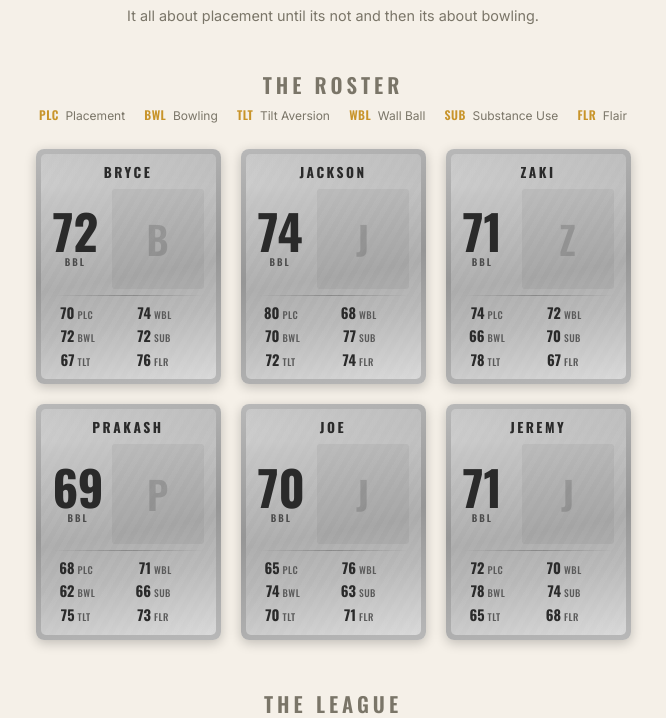
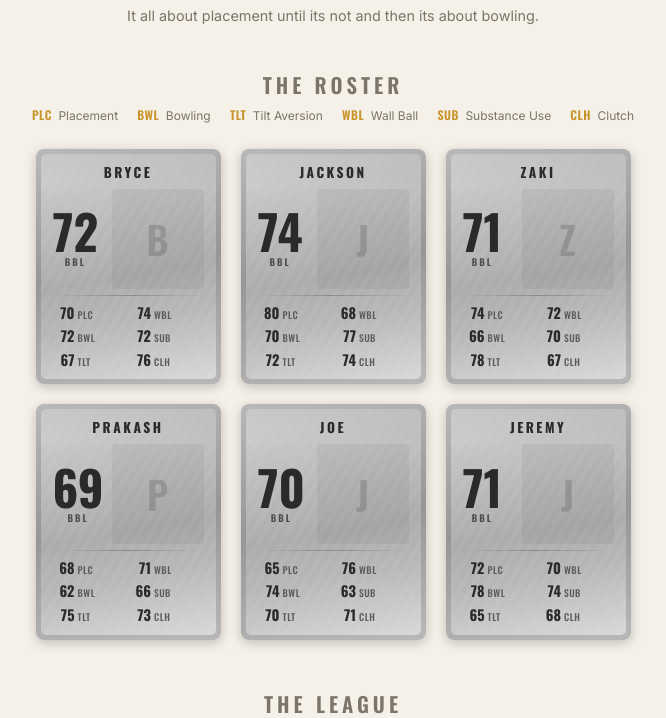
Before and after one commit to jeremycrowley7007/bbl, a Flask app: page / in a window 1280 px wide. Shown: the part 224-942 px from the top of the page, without its empty margins (307-973 px from the left). Run offline with Flask 3, Linux system fonts and the light colour scheme; data comes from the database, SQL or seed files in the repository; data that the repository does not hold is empty.

Commit message:
Rename Flair to Clutch in UI and docs.
Use CLH on cards and legend; keep the internal flair field unchanged so the API and database stay stable.

Co-authored-by: Cursor <cursoragent@cursor.com>

```diff
--- a/app.py
+++ b/app.py
@@ -293,7 +293,7 @@ def init_db():
     db.execute("UPDATE players SET flair = long_game WHERE flair = 50 AND long_game != 50")
 
     seed_players = [
-        #       name       PLC  BWL  WBL  SUB  TLT  FLR
+        #       name       PLC  BWL  WBL  SUB  TLT  CLH
         ("Jeremy",   72, 78, 70, 74, 65, 68),
         ("Prakash",  68, 62, 71, 66, 75, 73),
         ("Jackson",  80, 70, 68, 77, 72, 74),
--- a/scripts/db_inspect.py
+++ b/scripts/db_inspect.py
@@ -26,7 +26,7 @@ STAT_LABELS = {
     "tilt_aversion": "TLT",
     "wall_ball": "WBL",
     "substance_use": "SUB",
-    "flair": "FLR",
+    "flair": "CLH",
 }
 
 
--- a/static/app.js
+++ b/static/app.js
@@ -37,7 +37,7 @@ const STAT_NAMES = {
   tilt_aversion: "TLT",
   wall_ball: "WBL",
   substance_use: "SUB",
-  flair: "FLR",
+  flair: "CLH",
 };
 
 const STAT_FULL = {
@@ -46,7 +46,7 @@ const STAT_FULL = {
   tilt_aversion: "Tilt Aversion",
   wall_ball: "Wall Ball",
   substance_use: "Substance Use",
-  flair: "Flair",
+  flair: "Clutch",
 };
 
 const STAT_DESC = {
@@ -2369,7 +2369,7 @@ function gdRenderPickCard(p, isGuest) {
         </div>
         <div class="fut-stat-row">
           <div class="fut-stat"><span class="fut-stat-val">--</span><span class="fut-stat-label">TLT</span></div>
-          <div class="fut-stat"><span class="fut-stat-val">--</span><span class="fut-stat-label">FLR</span></div>
+          <div class="fut-stat"><span class="fut-stat-val">--</span><span class="fut-stat-label">CLH</span></div>
         </div>
       </div>`;
   } else {
@@ -2736,7 +2736,7 @@ function gdRenderRevealCard(p, dir) {
               </div>
               <div class="fut-stat-row">
                 <div class="fut-stat"><span class="fut-stat-val">--</span><span class="fut-stat-label">TLT</span></div>
-                <div class="fut-stat"><span class="fut-stat-val">--</span><span class="fut-stat-label">FLR</span></div>
+                <div class="fut-stat"><span class="fut-stat-val">--</span><span class="fut-stat-label">CLH</span></div>
               </div>
             </div>
           </div>
--- a/templates/index.html
+++ b/templates/index.html
@@ -45,7 +45,7 @@
         <span><b>TLT</b> Tilt Aversion</span>
         <span><b>WBL</b> Wall Ball</span>
         <span><b>SUB</b> Substance Use</span>
-        <span><b>FLR</b> Flair</span>
+        <span><b>CLH</b> Clutch</span>
       </p>
       <div id="player-cards" class="player-grid"></div>
     </section>
@@ -322,7 +322,7 @@
     </div>
   </div>
 
-  <script src="/static/app.js?v=19"></script>
+  <script src="/static/app.js?v=20"></script>
 </body>
 
 </html>
```
Also changed, not shown: README.md, 1 other file.
